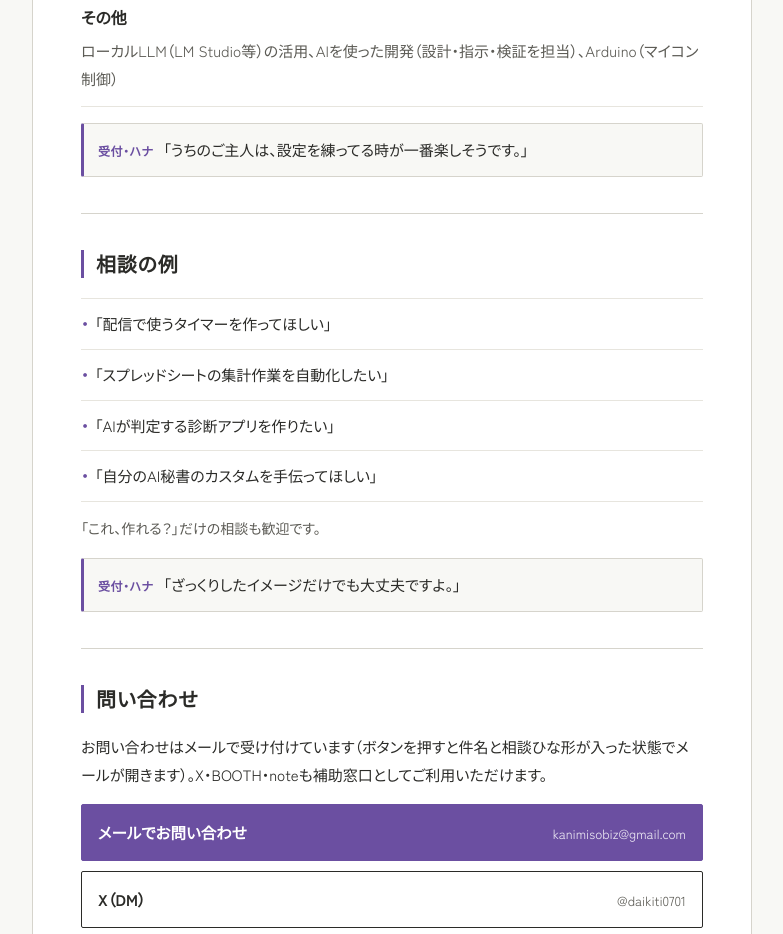
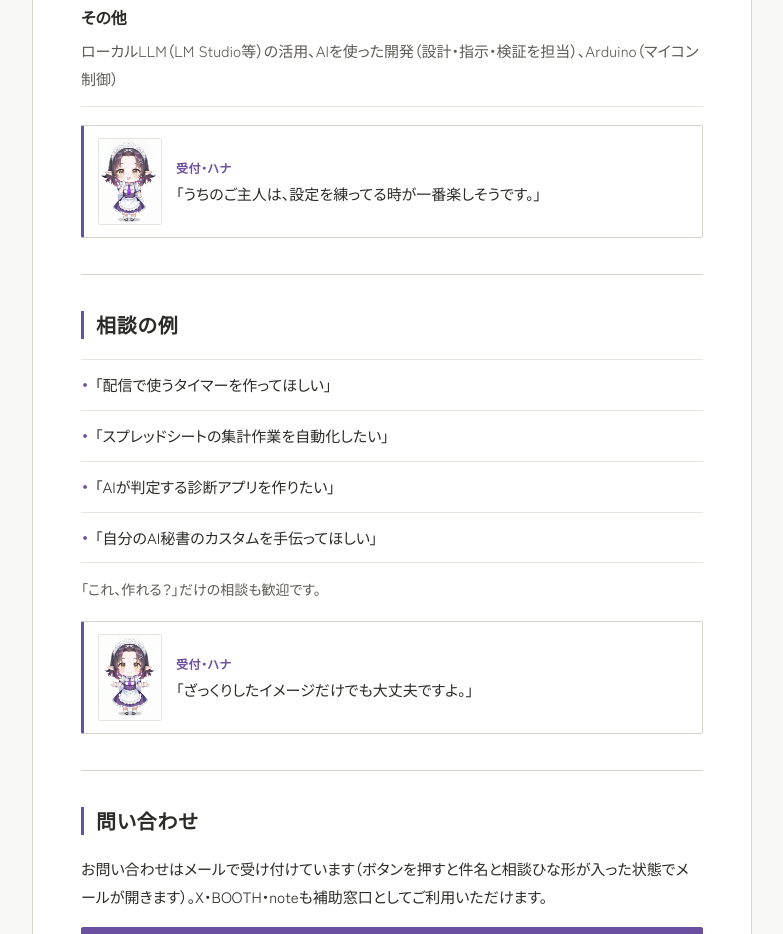
Before and after one commit to swordofkings-blip/kanimiso-workshop, a plain HTML site: page index.html in a window 1280 px wide. Shown: the part 7099-8033 px from the top of the page, without its empty margins (248-1031 px from the left). Drawn offline with Linux system fonts and the light colour scheme.

Commit message:
feat: ハナの一言セリフ2箇所にちびキャラWebP画像を配置

```diff
--- a/index.html
+++ b/index.html
@@ -23,7 +23,7 @@
   <link rel="preconnect" href="https://fonts.gstatic.com" crossorigin>
   <link href="https://fonts.googleapis.com/css2?family=Shippori+Mincho:wght@500;700&family=Zen+Kaku+Gothic+New:wght@400;500;700&display=swap" rel="stylesheet">
 
-  <link rel="stylesheet" href="style.css?v=20261122-6">
+  <link rel="stylesheet" href="style.css?v=20261122-7">
 </head>
 <body>
   <div class="sheet">
@@ -448,10 +448,21 @@
           </dl>
         </div>
 
-        <p class="hana-nudge">
+        <div class="hana-nudge">
+          <img
+            src="assets/hana-about.webp"
+            alt="受付・ハナ（作り手について）"
+            class="hana-nudge-img"
+            width="240"
+            height="329"
+            loading="lazy"
+            decoding="async"
+          >
+          <p class="hana-nudge-body">
             <span class="hana-nudge-speaker">受付・ハナ</span>
             <span class="hana-nudge-text">「うちのご主人は、設定を練ってる時が一番楽しそうです。」</span>
           </p>
+        </div>
       </section>
 
       <!-- 相談の例 -->
@@ -464,10 +475,21 @@
           <li>「自分のAI秘書のカスタムを手伝ってほしい」</li>
         </ul>
         <p class="section-note">「これ、作れる？」だけの相談も歓迎です。</p>
-        <p class="hana-nudge">
+        <div class="hana-nudge">
+          <img
+            src="assets/hana-nudge.webp"
+            alt="受付・ハナ（相談の後押し）"
+            class="hana-nudge-img"
+            width="240"
+            height="329"
+            loading="lazy"
+            decoding="async"
+          >
+          <p class="hana-nudge-body">
             <span class="hana-nudge-speaker">受付・ハナ</span>
             <span class="hana-nudge-text">「ざっくりしたイメージだけでも大丈夫ですよ。」</span>
           </p>
+        </div>
       </section>
 
       <!-- 問い合わせ導線（メール窓口を主、その他は補助） -->
--- a/style.css
+++ b/style.css
@@ -808,16 +808,33 @@ button:focus-visible {
 }
 
 .hana-nudge {
-  margin: 16px 0 0;
+  margin: 18px 0 0;
   padding: 12px 14px;
   border: 1px solid var(--color-rule);
   border-left: 3px solid var(--color-accent);
   border-radius: var(--radius-crisp);
-  background-color: var(--color-ground);
+  background-color: var(--color-paper);
   display: flex;
-  flex-wrap: wrap;
-  align-items: baseline;
-  gap: 4px 10px;
+  align-items: center;
+  gap: 14px;
+}
+
+.hana-nudge-img {
+  flex-shrink: 0;
+  width: 64px; /* ちびキャラの表情と全身が見やすく主張しすぎないサイズ */
+  height: auto;
+  display: block;
+  border: 1px solid var(--color-rule-soft);
+  border-radius: var(--radius-crisp);
+  background-color: var(--color-paper);
+}
+
+.hana-nudge-body {
+  margin: 0;
+  display: flex;
+  flex-direction: column;
+  gap: 3px;
+  min-width: 0;
 }
 
 .hana-nudge-speaker {
@@ -830,6 +847,7 @@ button:focus-visible {
 .hana-nudge-text {
   font-family: var(--font-serif);
   font-size: 0.9375rem;
+  line-height: 1.65;
   color: var(--color-ink);
 }
 
```
Also changed, not shown: assets/hana-about.webp (added), assets/hana-nudge.webp (added). Lines whose indentation alone changed are shown as unchanged.
